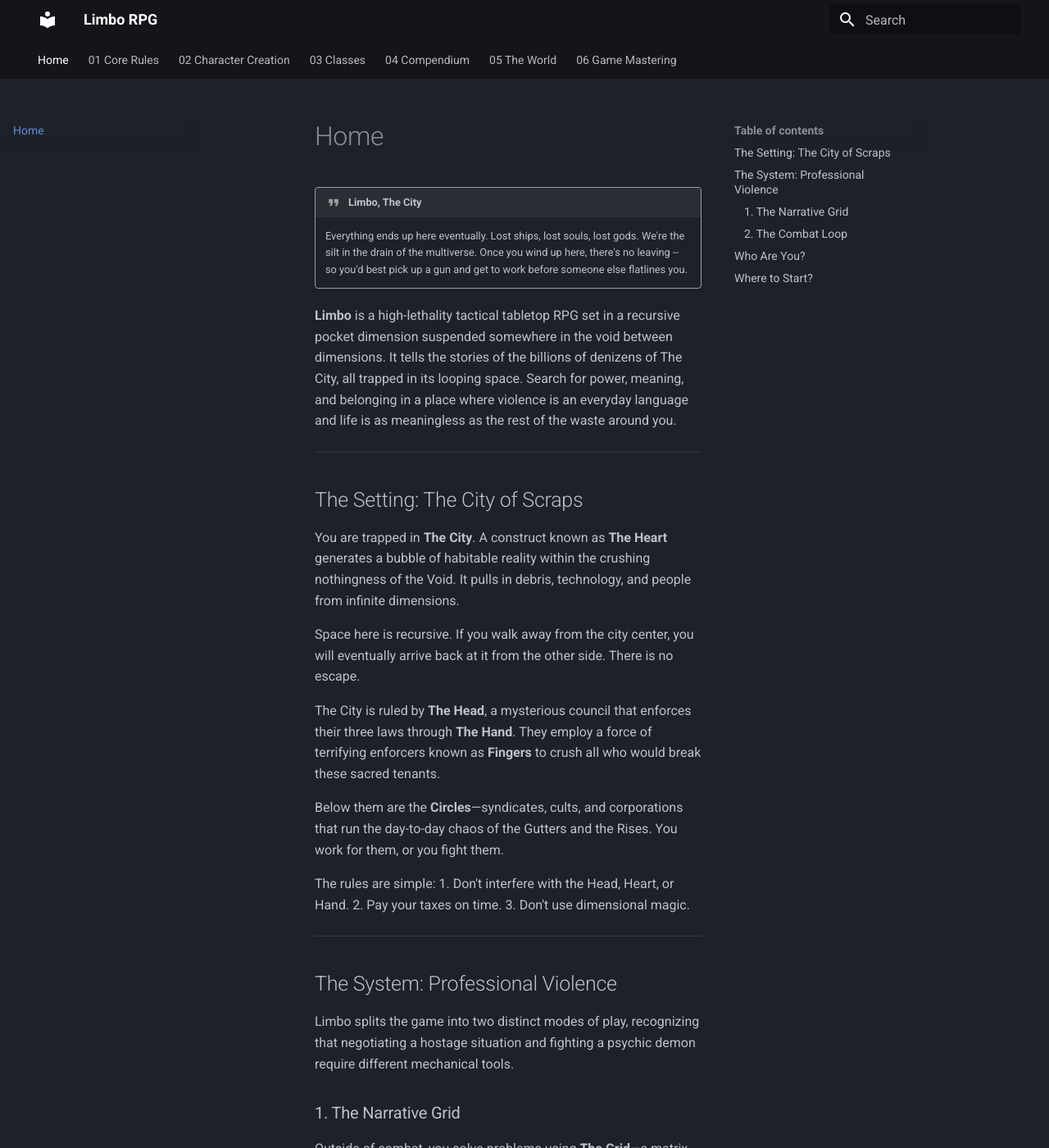
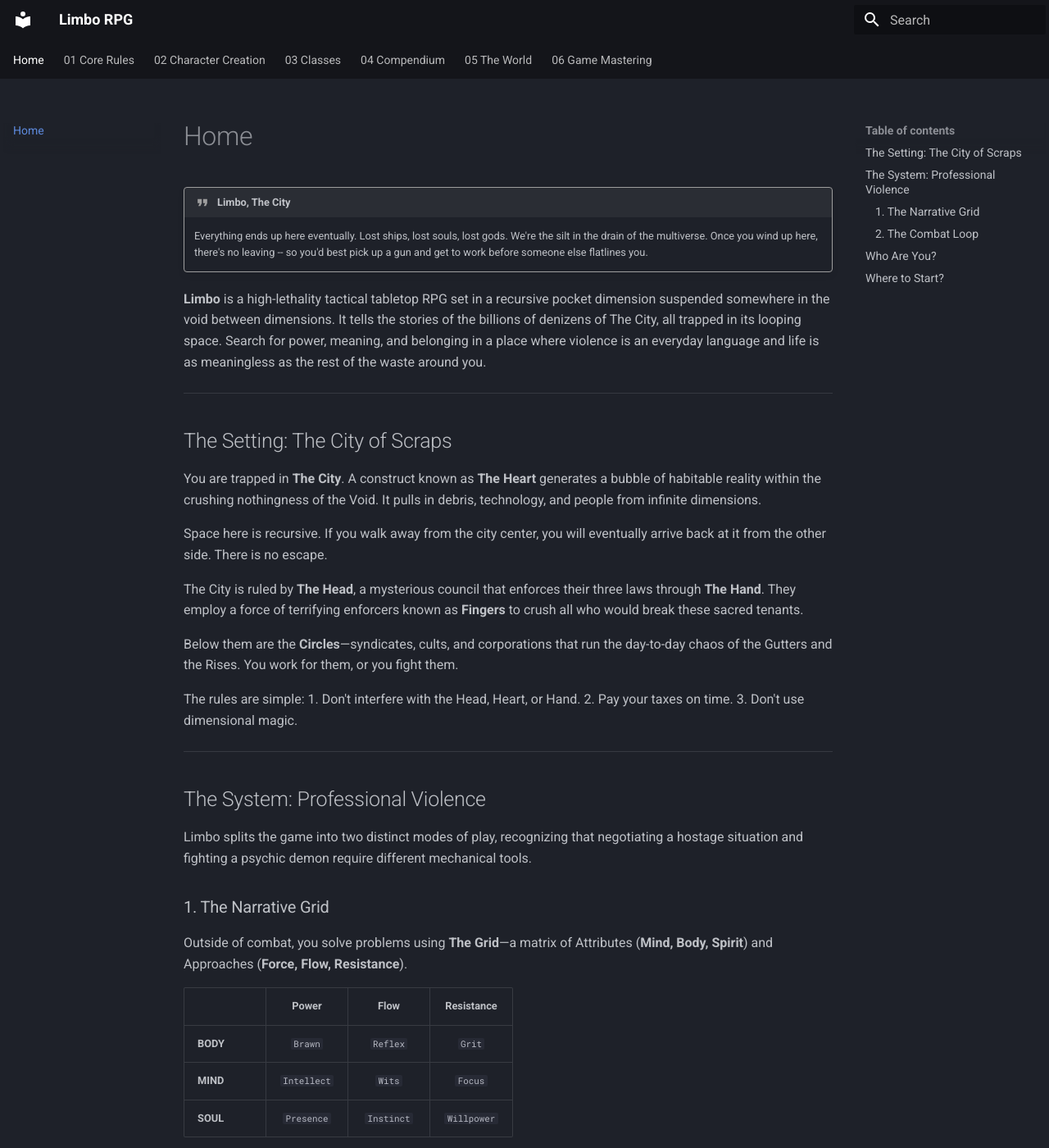
Before and after one commit to Bonfou/LimboRPG, an MkDocs documentation site: the page built from docs/index.md, in a window 1280 px wide and 1400 px high. Shown: the whole window at 82% size. Built offline with MkDocs 1.6.1 and Material for MkDocs 9.7.7, drawn with Linux system fonts in a browser that asks for light colours.

Commit message:
Widen Move Cards and remove dead space

```diff
--- a/docs/stylesheets/extra.css
+++ b/docs/stylesheets/extra.css
@@ -128,7 +128,7 @@
 
 .move-grid {
   display: grid;
-  grid-template-columns: repeat(auto-fit, minmax(320px, 1fr));
+  grid-template-columns: repeat(auto-fit, minmax(400px, 1fr));
   gap: 1.5rem;
   margin: 1.5rem 0;
 }
@@ -252,23 +252,16 @@
    Widen Overall Site Layout
    ========================================================= */
 
-/* Set a new, wider maximum width for the whole content container (Central page + both sidebars combined) */
-.md-main__inner {
-  max-width: 1600px; /* Default is approximately 1220px. Adjust this number as needed. e.g., 1400px, 1600px */
-  margin-left: auto; /* Center the container on the screen */
-  margin-right: auto;
+/* Expands the master container, organically widening the central text column */
+.md-grid {
+  max-width: 1600px; /* Default is 1220px. Try 1600px, 1800px, or 90vw for ultra-wide */
 }
 
-/* Allow the content area itself to expand horizontally */
-.md-content {
-  max-width: none;
-}
-
-/* Keep the sidebars at a reasonable, fixed width within the wider container */
+/* Optional: Widen the sidebars slightly to match the new massive screen real estate */
 .md-sidebar--primary {
-  width: 18rem; /* Width for left Navigation - default is ~16rem */
+  width: 10rem; /* Left navigation. Default is 12.2rem */
 }
 
 .md-sidebar--secondary {
-  width: 20rem; /* Width for right TOC - slightly wider is better for deep-links */
+  width: 12rem; /* Right TOC */
 }
```
